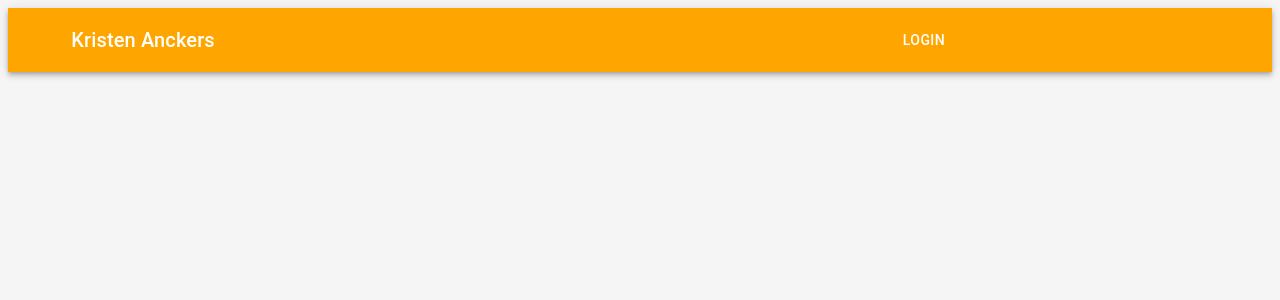
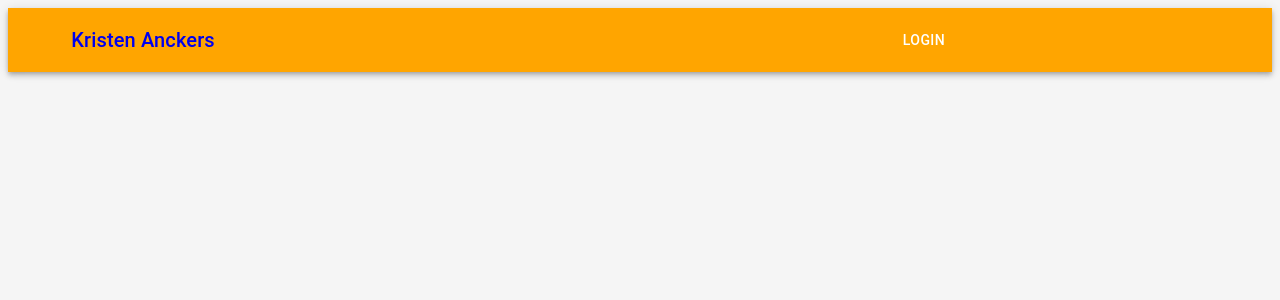
Before and after one commit to darlingbryan/kristen-course, a React (Create React App) app: page / in a window 1280 px wide. Shown: the top 300 px of the page. Built offline with nearby package versions, Linux system fonts and the light colour scheme.

Commit message:
add link to logo

```diff
--- a/src/components/Navbar.js
+++ b/src/components/Navbar.js
@@ -31,7 +31,9 @@ const Navbar = () => {
       <AppBar position="static" className={classes.appBar}>
         <Toolbar className="nav-container">
           <div className={classes.logoContainer}>
-            <Typography variant="h6">Kristen Anckers</Typography>
+            <Link to="/landing-page">
+              <Typography variant="h6">Kristen Anckers</Typography>
+            </Link>
           </div>
 
           {authenticated ? null : (
```
